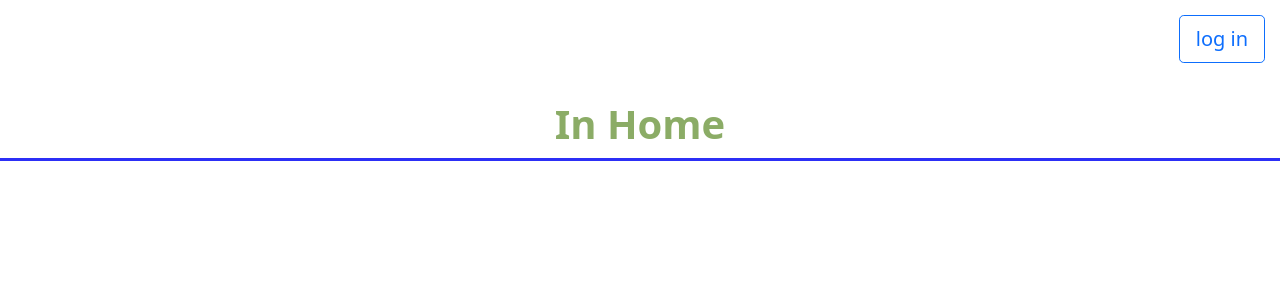
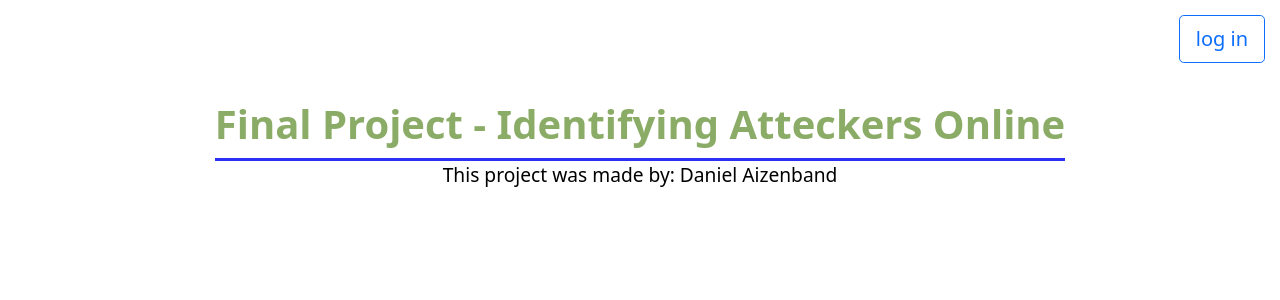
Before and after one commit to DanielAizen/Final-Project-Daniel, a React (Create React App) app in the folder client/: page / in a window 1280 px wide. Shown: the top 300 px of the page. Built offline with nearby package versions, Linux system fonts and the light colour scheme.

Commit message:
fixed small bugs

```diff
--- a/client/src/App.js
+++ b/client/src/App.js
@@ -16,7 +16,7 @@ function App() {
       <BrowserRouter>
         <Routes>
           <Route path='/' element={<Home/>}/>
-          <Route exact path="/login" element={<Login base_url={base_url}/>}/>
+          <Route exact path="/login" element={<Login base_url={base_url} setUser={setUser}/>}/>
           <Route exact path='/management' element={<Management/>}/>
           <Route path='/signup' element={<Signup/>}/>
         </Routes>
--- a/client/src/Components/Home/Home.css
+++ b/client/src/Components/Home/Home.css
@@ -1,3 +1,9 @@
+.Home {
+ display: flex;
+ justify-content: center;
+ align-items: center;
+ align-content: center;
+}
 .main-div {
     margin: 10px;
     padding: 5px;
@@ -5,7 +11,12 @@
     top: 0;
     right: 0;
 }
-.Home h1 {
+.span-home{
+    font-size: larger;
+    color: rgb(0, 0, 0);
+}
+
+h1 {
     border-bottom: 3px solid rgba(3, 7, 245, 0.836);
     margin: auto;
     padding-top: 100px;
--- a/client/src/Components/Home/Home.js
+++ b/client/src/Components/Home/Home.js
@@ -12,7 +12,10 @@ const Home = () =>{
                     <Button variant="outline-primary" size="lg">log in</Button>
                 </div>
             </Link>
-            <h1>In Home</h1>
+            <div>
+                <h1>Final Project - Identifying Atteckers Online</h1>
+                <span className='span-home'>This project was made by: Daniel Aizenband</span>
+            </div>
         </div>
     )
 }
--- a/client/src/Components/Login/Login.css
+++ b/client/src/Components/Login/Login.css
@@ -41,11 +41,11 @@ margin: 150px;
 padding: 10px;
 }
 
-span{
+.span-login{
     font-size: larger;
 }
 
-p, span{
+.p-login, .span-login{
 color: red;
 display: block;
 margin-block-start: 1em;
--- a/client/src/Components/Login/Login.js
+++ b/client/src/Components/Login/Login.js
@@ -28,6 +28,7 @@ const Login = (props) =>{
                 console.log(response);
                 document.cookie = "loginToken=" + response.result;
                 navigate('/management');
+                props.setUser({'username': username, 'token': response.result})
             }
             else{
                 setInputError("Either username or password are incorrect");
@@ -56,9 +57,9 @@ const Login = (props) =>{
                                     })}
                                     placeholder="Enter your username please"
                                 />
-                                {errors?.username?.type === "required" && <p>This field is required</p>}
-                                {errors?.username?.type === "pattern" && (<p>Must Contain only alphabetical characters</p>)}
-                                {errors?.username?.type === "maxLength" && (<p>First name cannot exceed 20 charcters</p>)}
+                                {errors?.username?.type === "required" && <p className='p-login'>This field is required</p>}
+                                {errors?.username?.type === "pattern" && (<p className='p-login'>Must Contain only alphabetical characters</p>)}
+                                {errors?.username?.type === "maxLength" && (<p className='p-login'>First name cannot exceed 20 charcters</p>)}
                             </label>
                             <label>Password:
                                 <input
@@ -69,12 +70,12 @@ const Login = (props) =>{
                                     placeholder="Enter your password please"
                                     type='password'
                                 />
-                                {errors?.password?.type === "required" && <p>This field is required</p>}
+                                {errors?.password?.type === "required" && <p className='p-login'>This field is required</p>}
                             </label>
                             <input type="submit" value="Submit"/>
                         </div>
                         <div className='flexbox-error'>
-                            <span>{inputError ? inputError : ""}</span>
+                            <span className='span-login'>{inputError ? inputError : ""}</span>
                         </div>
                     </form>
                 </div>
--- a/client/src/Components/Management/Management.css
+++ b/client/src/Components/Management/Management.css
@@ -0,0 +1,14 @@
+.management{
+    display: flex;
+    flex-direction: column;
+    justify-content: center;
+    align-items: center;
+    align-content: center;
+}
+
+.elk-container{
+    border: 10px;
+    border-color: aqua;
+    min-height: 100px;
+    min-width: 100px;
+}
--- a/client/src/Components/Management/Management.js
+++ b/client/src/Components/Management/Management.js
@@ -5,8 +5,11 @@ const Management = () => {
 
 
     return(
-        <div className="Management">
+        <div className="management">
             <h1>In Management</h1>
+            <div className="elk-container">
+
+            </div>
         </div>
 
     )
```
Also changed, not shown: 1 other file (tests, documents, lock files or other folders).
